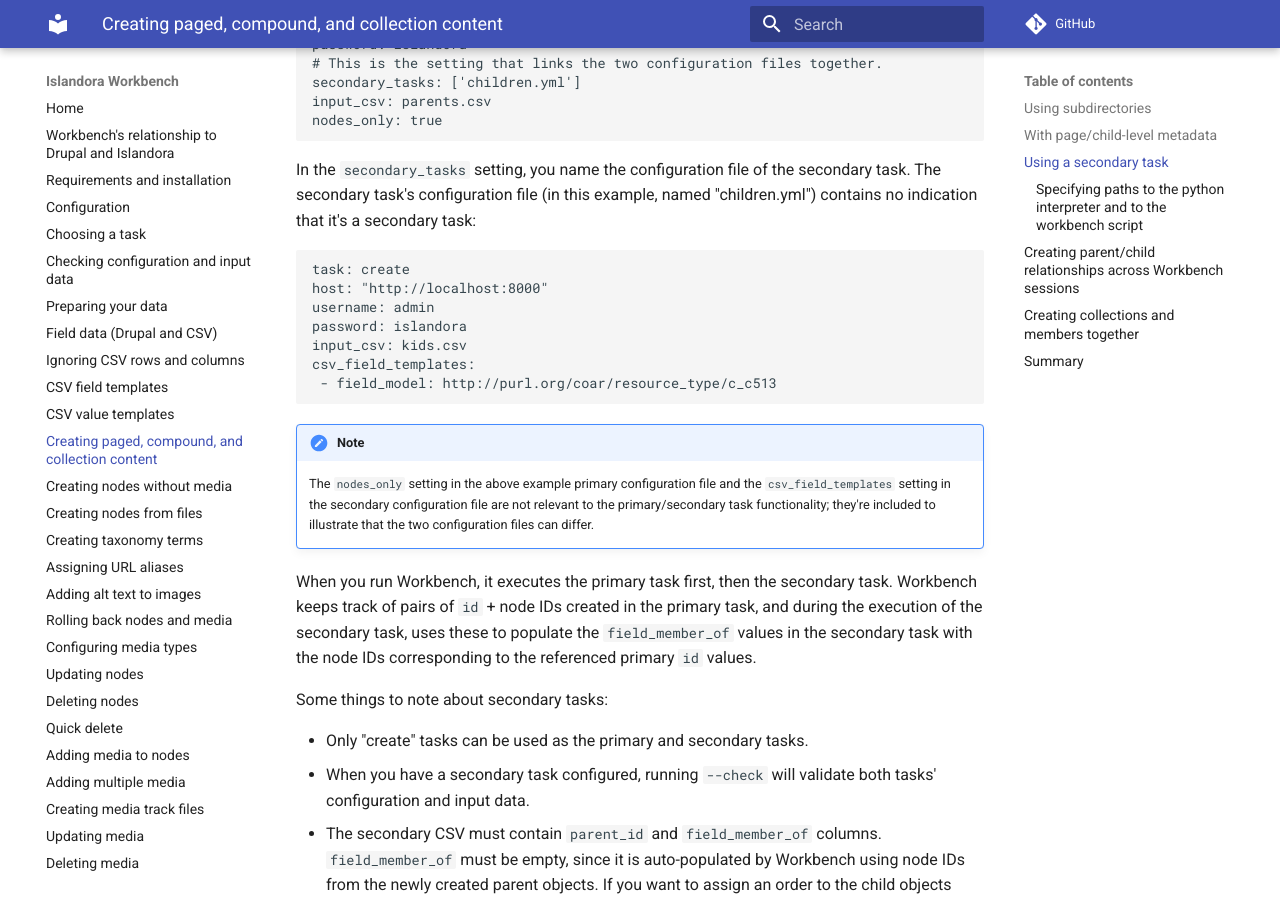
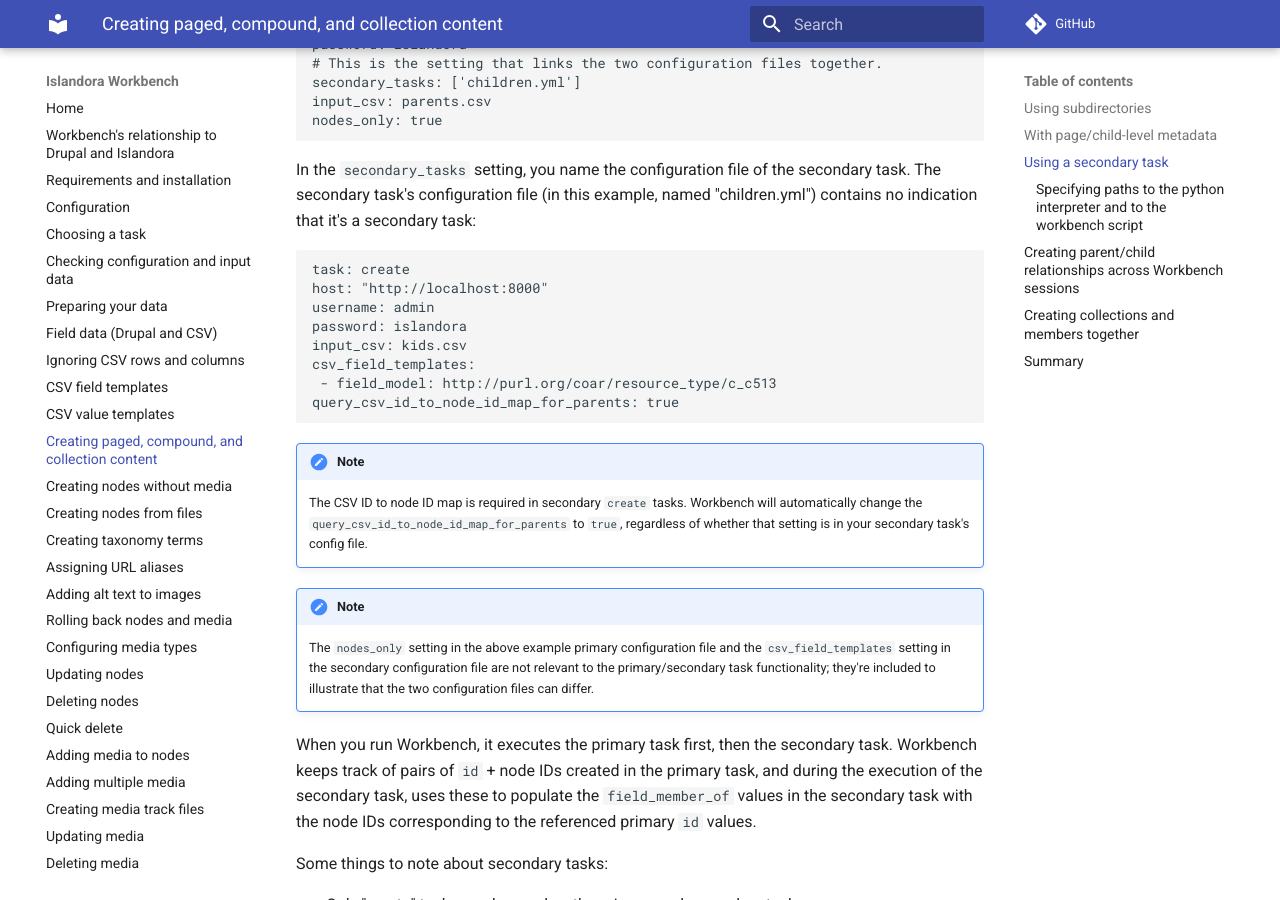
Before and after one commit to mjordan/islandora_workbench_docs, an MkDocs documentation site: the page built from docs/paged_and_compound.md, in a window 1280 px wide and 900 px high, scrolled down 5926 px. Built offline with MkDocs 1.6.1 and Material for MkDocs 9.7.7, drawn with Linux system fonts in a browser that asks for light colours; comment, search, counter and statistics services are not loaded.

Commit message:
Updates to using secondary tasks.

````diff
--- a/docs/paged_and_compound.md
+++ b/docs/paged_and_compound.md
@@ -124,7 +124,11 @@
 input_csv: kids.csv
 csv_field_templates:
  - field_model: http://purl.org/coar/resource_type/c_c513
+query_csv_id_to_node_id_map_for_parents: true
 ```
+
+!!! note
+    The CSV ID to node ID map is required in secondary `create` tasks. Workbench will automatically change the `query_csv_id_to_node_id_map_for_parents` to `true`, regardless of whether that setting is in your secondary task's config file.
 
 !!! note
     The `nodes_only` setting in the above example primary configuration file and the `csv_field_templates` setting in the secondary configuration file are not relevant to the primary/secondary task functionality; they're included to illustrate that the two configuration files can differ.
````
Also changed, not shown: docs/configuration.md (+1 -1 lines).
